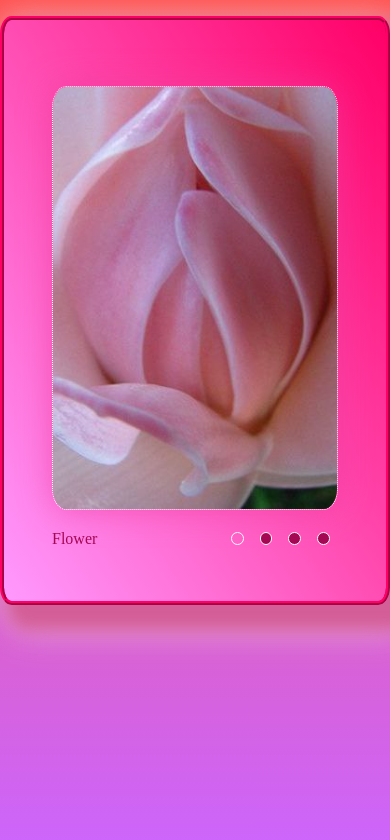
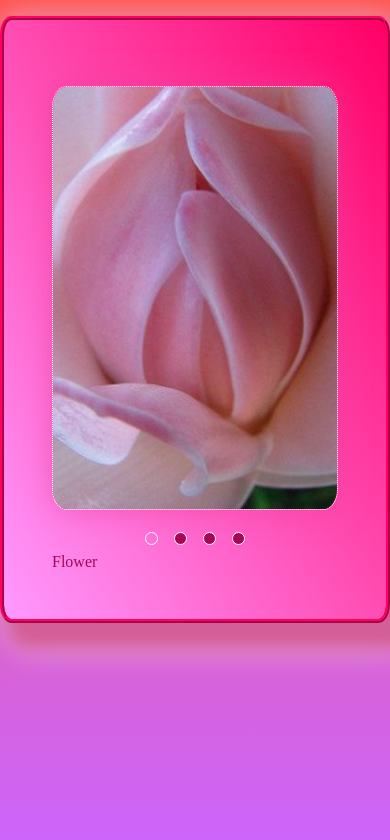
Before and after one commit to Liliyafamiliya/cssMemeSlider, a plain HTML site: page cssMemeSlider/index.html in a window 390 px wide. Drawn offline with Linux system fonts and the light colour scheme.

Commit message:
feat: add mobile styles (Mon Sep 11 16:04:55 +04 2023)

```diff
--- a/cssMemeSlider/style.css
+++ b/cssMemeSlider/style.css
@@ -147,3 +147,16 @@
   #slide4:checked ~ .btns-and-texts .btn-container .btn4 {
     background: none;
   }
+
+  @media (max-width: 568px) {
+    .btns-and-texts {
+      flex-direction: column;
+      align-items: center;
+    }
+    .btns {
+      margin-left: 0;
+    }
+    .texts-container {
+      width: 100%;
+    }
+  }
```
